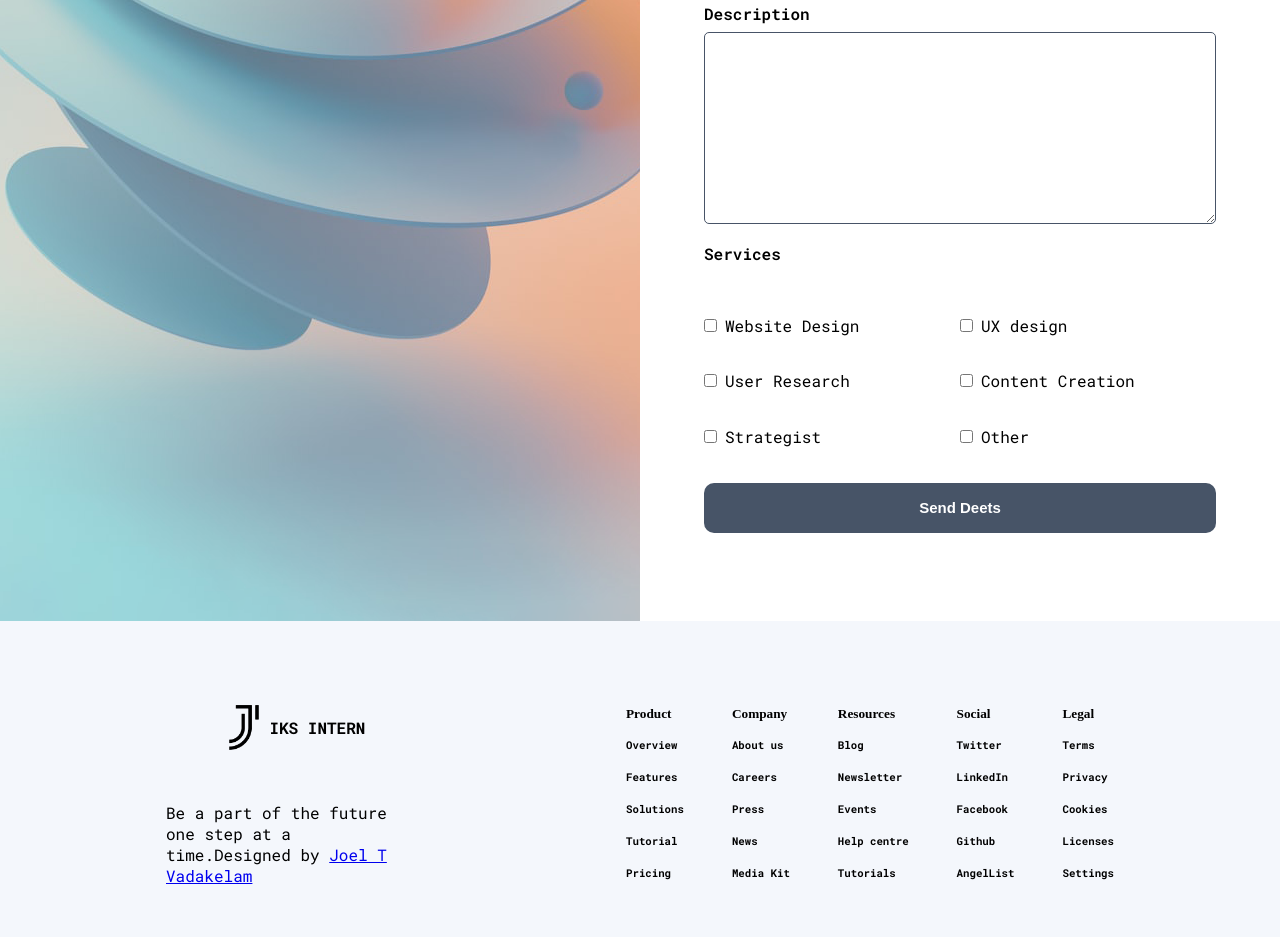
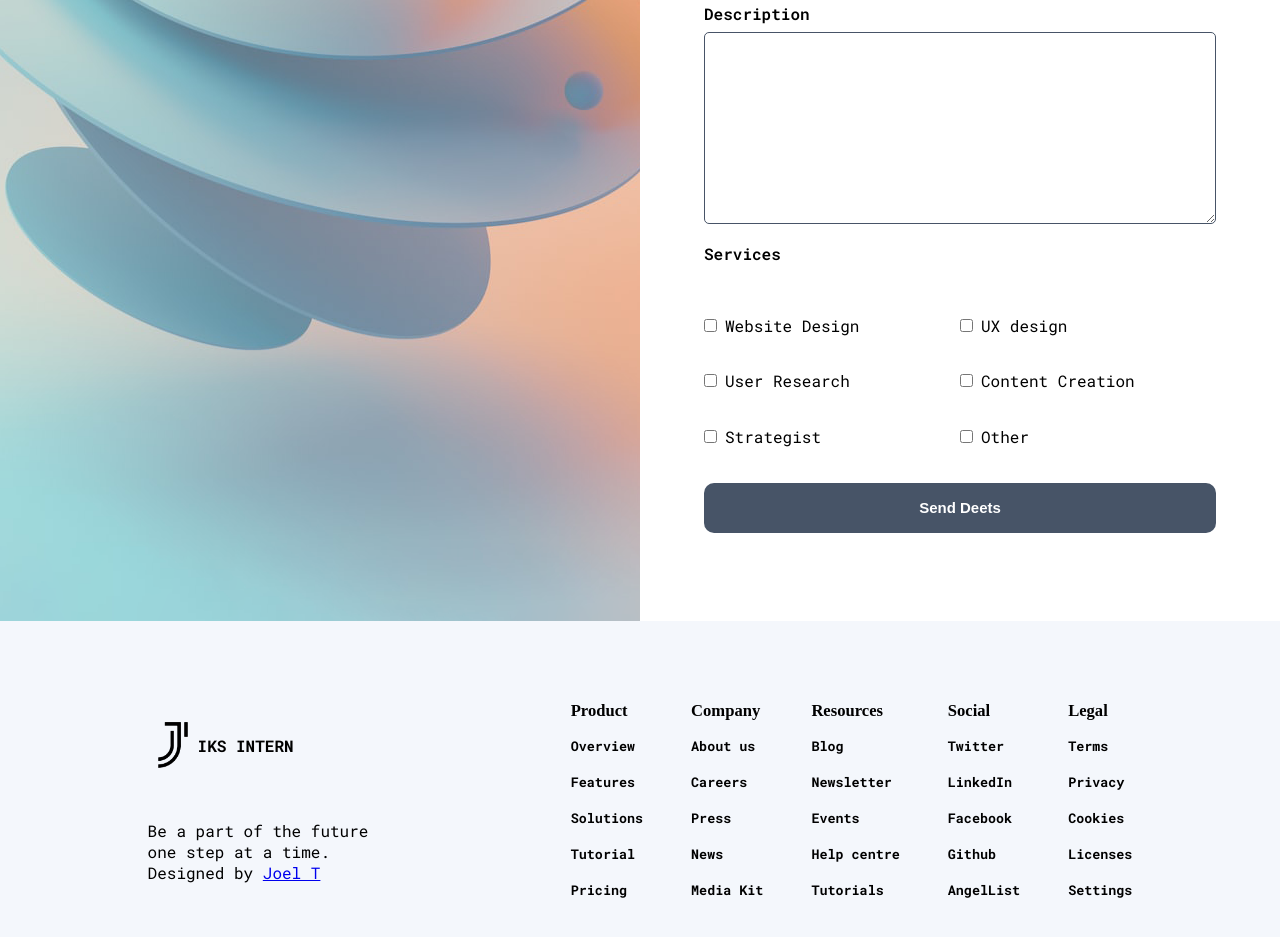
Before and after one commit to notS0LD13R/IEEE-interns, a plain HTML site: page index.html in a window 1280 px wide. Shown: the part 682-1619 px from the top of the page. Drawn offline with Linux system fonts and the light colour scheme; a web font is replaced by a local one.

Commit message:
Finished up the footer

```diff
--- a/index.html
+++ b/index.html
@@ -119,9 +119,8 @@ family=Unbounded:wght@200;300;400;500;600;700;800;900&display=swap" rel="stylesh
                     <img src="Media/logo.png" cl="logo">
                     <b>IKS INTERN</b>
                 </div>
-                <p>Be a part of the future one step at a time.Designed by
-                    <a href="https://www.linkedin.com/in/joeltv11111/">Joel T Vadakelam</a>
-                </p>
+                <p>Be a part of the future one step at a time.
+                Designed by <a href="https://www.linkedin.com/in/joeltv11111/">Joel T</a></p>
             </div>
             <div class="flex-container ">
                 <div class="grid-container">
--- a/style.scss
+++ b/style.scss
@@ -225,14 +225,19 @@ footer{
         }
         &.column{
             flex-direction: column;
+            align-items: flex-start;
         }
         >p{
             width: 15rem;
+        }
+        >.logo{
+            margin: 0;
         }
 
     }
 
     .grid-container{
+        font-size: 20px;
         display: grid;
         grid-template-rows: repeat(6,1fr);
         gap: 1rem;
```
Also changed, not shown: style.css, 1 other file.
